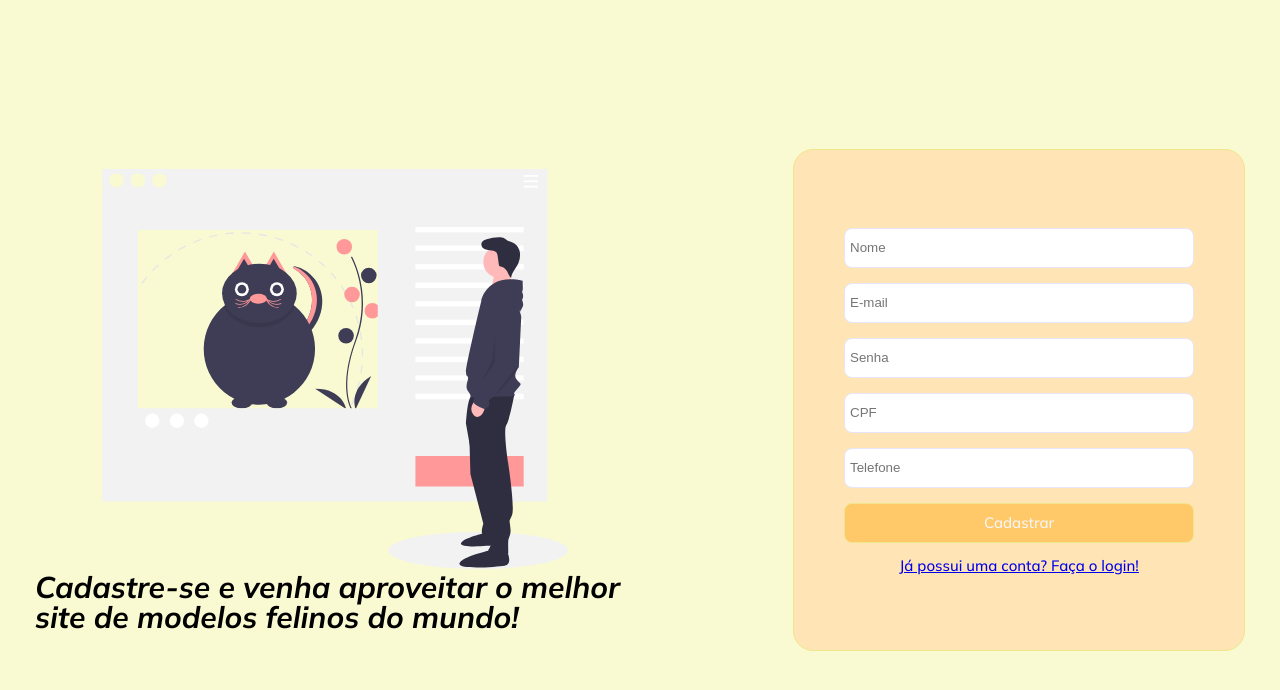
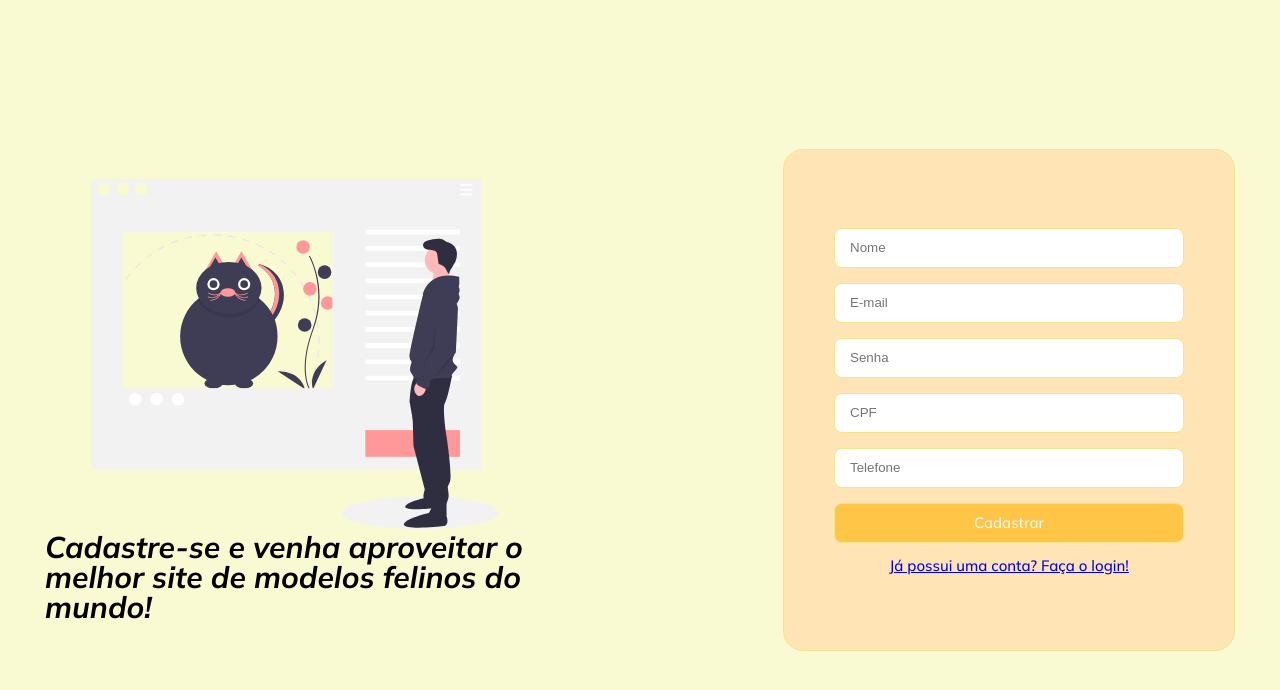
Before and after one commit to TamaraFerr/Freela-Front, a React (Vite) app: page /cadastro in a window 1280 px wide. Shown: the top 690 px of the page. Built offline with nearby package versions, Linux system fonts and the light colour scheme.

Commit message:
feat: layout signup/signin finished

```diff
--- /dev/null
+++ b/src/colors/Colors.jsx
@@ -0,0 +1,6 @@
+export const mainColor = "#FAFAD2";
+export const secondaryColor = "#FFE4B5";
+//export const Background = "";
+export const Borders = "#F0E68C";
+export const Buttons = "#FFC547";
+export const ButtonHoover = "#E89D35";
--- a/src/pages/SignInPage.jsx
+++ b/src/pages/SignInPage.jsx
@@ -1,6 +1,8 @@
 import styled from "styled-components"
 import Welcome from "../assets/welcome.svg"
 import { Link } from "react-router-dom"
+import { mainColor, secondaryColor, Borders, Buttons, ButtonHoover } from "../colors/Colors"
+
 
 export default function SignInPage(){
     return(
@@ -27,7 +29,7 @@ export default function SignInPage(){
 const Container = styled.div`
     width: 100%;
     height: 100vh;
-    background-color: #FAFAD2;
+    background-color: ${mainColor};
     display: flex;
     justify-content: space-between;
     align-items: center;
@@ -35,7 +37,7 @@ const Container = styled.div`
 
 const LeftBarr = styled.div`
     width: 500px;
-    margin-left: 35px;
+    margin-left: 45px;
 
     & img{
         width: 500px;
@@ -61,17 +63,17 @@ const Input = styled.input`
     box-sizing: border-box;
     width: 100%;
     height: 40px;
-    border: 1px solid #E6E6FA;
+    border: 1px solid ${Borders};
     border-radius: 8px;
     margin-bottom: 15px;
-    padding-left: 5px;
+    padding-left: 15px;
 `
 
 const Button = styled.button`
     width: 100%;
     height: 40px;
-    border: 1px solid #F0E68C;
-    background-color: #FFC869;
+    border: 1px solid ${Borders};
+    background-color: ${Buttons};
     border-radius: 8px;
     margin-bottom: 15px;
     font-family: 'Mulish', sans-serif;
@@ -81,19 +83,19 @@ const Button = styled.button`
     cursor: pointer;
     transition: all 100ms;
     &:hover{
-        color: #f6f6f6;
-        background-color: #FFC547;
-        border: 1px solid #FFC869;
+        color: #ffffff;
+        background-color: ${ButtonHoover};
+        border: 1px solid ${Borders};
     }
 `
 
 const RightBarr = styled.div`
     width: 450px;
     height: 400px;
-    background-color:	#FFE4B5;
-    border: 1px solid #F0E68C;
+    background-color: ${secondaryColor};
+    border: 1px solid ${Borders};
     border-radius: 20px;
-    margin-right: 35px;
+    margin-right: 45px;
     display: flex;
     flex-direction: column;
     justify-content: center;
--- a/src/pages/SignUpPage.jsx
+++ b/src/pages/SignUpPage.jsx
@@ -1,6 +1,8 @@
 import styled from "styled-components"
 import Entrar from "../assets/Entre.svg"
 import { Link } from "react-router-dom"
+import { mainColor, secondaryColor, Borders, Buttons, ButtonHoover } from "../colors/Colors"
+
 
 export default function SignUpPage(){
     return(
@@ -30,19 +32,19 @@ export default function SignUpPage(){
 const Container = styled.div`
     width: 100%;
     height: 100vh;
-    background-color: #FAFAD2;
+    background-color: ${mainColor};
     display: flex;
     justify-content: space-between;
     align-items: center;
 `
 
 const LeftBarr = styled.div`
-    width: 600px;
-    margin-left: 35px;
+    width: 500px;
+    margin-left: 45px;
 
     & img{
-        width: 600px;
-        height: 400px;
+        width: 500px;
+        height: 350px;
     }
 
     & h1{
@@ -64,17 +66,17 @@ const Input = styled.input`
     box-sizing: border-box;
     width: 100%;
     height: 40px;
-    border: 1px solid #E6E6FA;
+    border: 1px solid ${Borders};
     border-radius: 8px;
     margin-bottom: 15px;
-    padding-left: 5px;
+    padding-left: 15px;
 `
 
 const Button = styled.button`
     width: 100%;
     height: 40px;
-    border: 1px solid #F0E68C;
-    background-color: #FFC869;
+    border: 1px solid ${Borders};
+    background-color: ${Buttons};
     border-radius: 8px;
     margin-bottom: 15px;
     font-family: 'Mulish', sans-serif;
@@ -84,19 +86,19 @@ const Button = styled.button`
     cursor: pointer;
     transition: all 100ms;
     &:hover{
-        color: #f6f6f6;
-        background-color: #FFC547;
-        border: 1px solid #FFC869;
+        color: #ffffff;
+        background-color: ${ButtonHoover};
+        border: 1px solid ${Borders};
     }
 `
 
 const RightBarr = styled.div`
     width: 450px;
     height: 500px;
-    background-color:	#FFE4B5;
-    border: 1px solid #F0E68C;
+    background-color: ${secondaryColor};
+    border: 1px solid ${Borders};
     border-radius: 20px;
-    margin-right: 35px;
+    margin-right: 45px;
     display: flex;
     flex-direction: column;
     justify-content: center;
```
